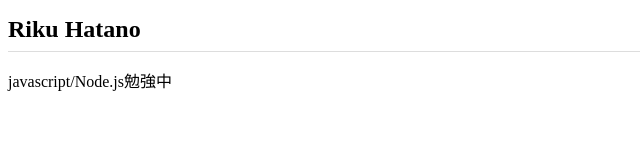
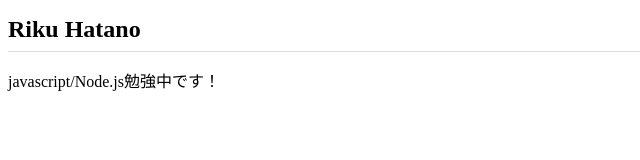
Before and after one commit to Asd-Fjk/RikuHatano.github.io, a plain HTML site: page index.html in a window 1280 px wide. Shown: the full height of the page, 0-640 px from the left. Drawn offline with Linux system fonts and the light colour scheme.

Commit message:
Add files via upload

```diff
--- a/index.html
+++ b/index.html
@@ -7,6 +7,6 @@
     </head>
     <body>
         <h1>Riku Hatano</h1>
-        <p>javascript/Node.js勉強中</p>
+        <p>javascript/Node.js勉強中です！</p>
     </body>
 </html>
```
